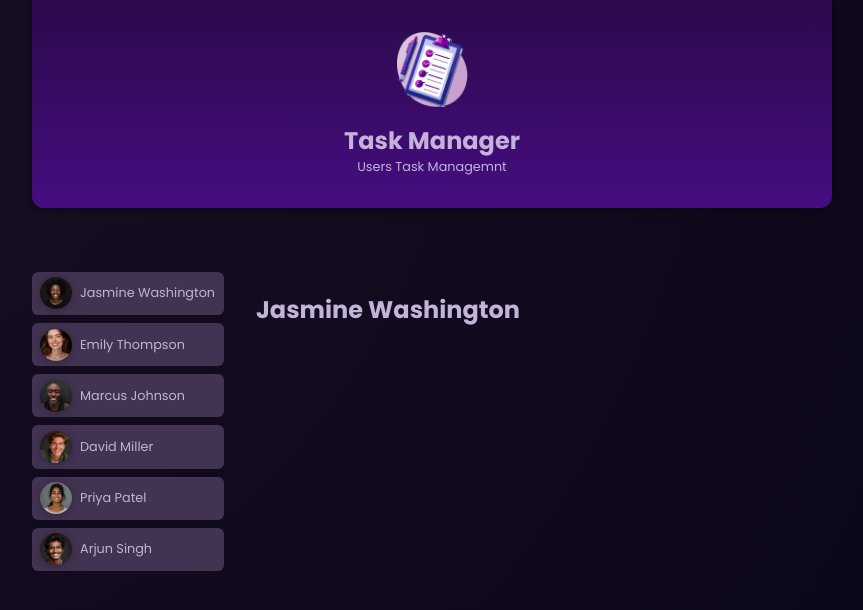
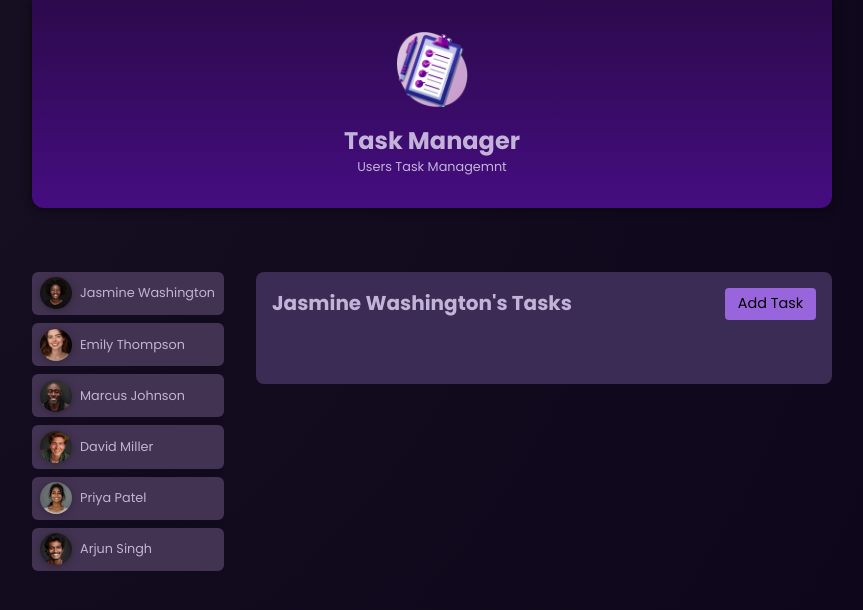
Before and after one commit to Zeyad-Diaa12/Angular-Task-Management, an Angular app: page / in a window 1280 px wide. Both pictures are taken after a click on the button "Jasmine Washington". Shown: the top 610 px of the page, without its empty margins (208-1071 px from the left). Built offline with nearby package versions, Linux system fonts and the light colour scheme.

Commit message:
tasks improvements

```diff
--- a/src/app/app.component.html
+++ b/src/app/app.component.html
@@ -1,24 +1,16 @@
 <app-header />
 <main>
   <ul id="users">
-    <li>
-      <app-user [user]="users[0]" (select)="onUserSelect($event)" />
-    </li>
-    <li>
-      <app-user [user]="users[1]" (select)="onUserSelect($event)" />
-    </li>
-    <li>
-      <app-user [user]="users[2]" (select)="onUserSelect($event)" />
-    </li>
-    <li>
-      <app-user [user]="users[3]" (select)="onUserSelect($event)" />
-    </li>
-    <li>
-      <app-user [user]="users[4]" (select)="onUserSelect($event)" />
-    </li>
-    <li>
-      <app-user [user]="users[5]" (select)="onUserSelect($event)" />
-    </li>
+    @for(user of users; track user.id){
+      <li>
+        <app-user [user]="user" (select)="onUserSelect($event)" />
+      </li>
+    }
   </ul>
-  <app-tasks [name]="selectedUser ? selectedUser.name : ''"></app-tasks>
+
+  @if (selectedUser) {
+    <app-tasks [name]="selectedUser.name" />
+  }@else {
+    <p id="fall-back">Select a user to view their tasks</p>
+  }
 </main>
--- a/src/app/app.component.ts
+++ b/src/app/app.component.ts
@@ -14,7 +14,7 @@ import { TasksComponent } from "./tasks/tasks.component";
 })
 export class AppComponent {
   users = DUMMY_USERS;
-  selectedUserId = 'u1';
+  selectedUserId? : string;
 
   get selectedUser() {
     return this.users.find((user) => user.id === this.selectedUserId);
--- a/src/app/tasks/tasks.component.css
+++ b/src/app/tasks/tasks.component.css
@@ -0,0 +1,63 @@
+#tasks {
+    padding: 1rem;
+    border-radius: 8px;
+    max-height: 60vh;
+    overflow: auto;
+    background-color: #3a2c54;
+  }
+
+  header {
+    display: flex;
+    justify-content: space-between;
+    align-items: flex-start;
+    margin-bottom: 2rem;
+    gap: 1rem;
+  }
+
+  h2 {
+    margin: 0;
+    font-size: 0.9rem;
+    width: 60%;
+    text-wrap: balance;
+  }
+
+  menu {
+    margin: 0;
+    padding: 0;
+  }
+
+  menu button {
+    font: inherit;
+    cursor: pointer;
+    background-color: #9965dd;
+    border-radius: 4px;
+    border: none;
+    padding: 0.35rem 0.8rem;
+    font-size: 0.9rem;
+  }
+
+  menu button:hover,
+  menu button:active {
+    background-color: #a565dd
+  }
+
+  ul {
+    list-style: none;
+    margin: 1rem 0;
+    padding: 0;
+    display: flex;
+    flex-direction: column;
+    gap: 1rem;
+    max-height: 50vh;
+    overflow: auto;
+  }
+
+  @media (min-width: 768px) {
+    h2 {
+      font-size: 1.25rem;
+    }
+
+    menu {
+      width: auto;
+    }
+  }
--- a/src/app/tasks/tasks.component.html
+++ b/src/app/tasks/tasks.component.html
@@ -1 +1,11 @@
-<h2>{{ name }}</h2>
+<section id="tasks">
+  <header>
+    <h2>{{ name }}'s Tasks</h2>
+    <menu>
+      <button>Add Task</button>
+    </menu>
+  </header>
+  <ul>
+    <li></li>
+  </ul>
+</section>
```
